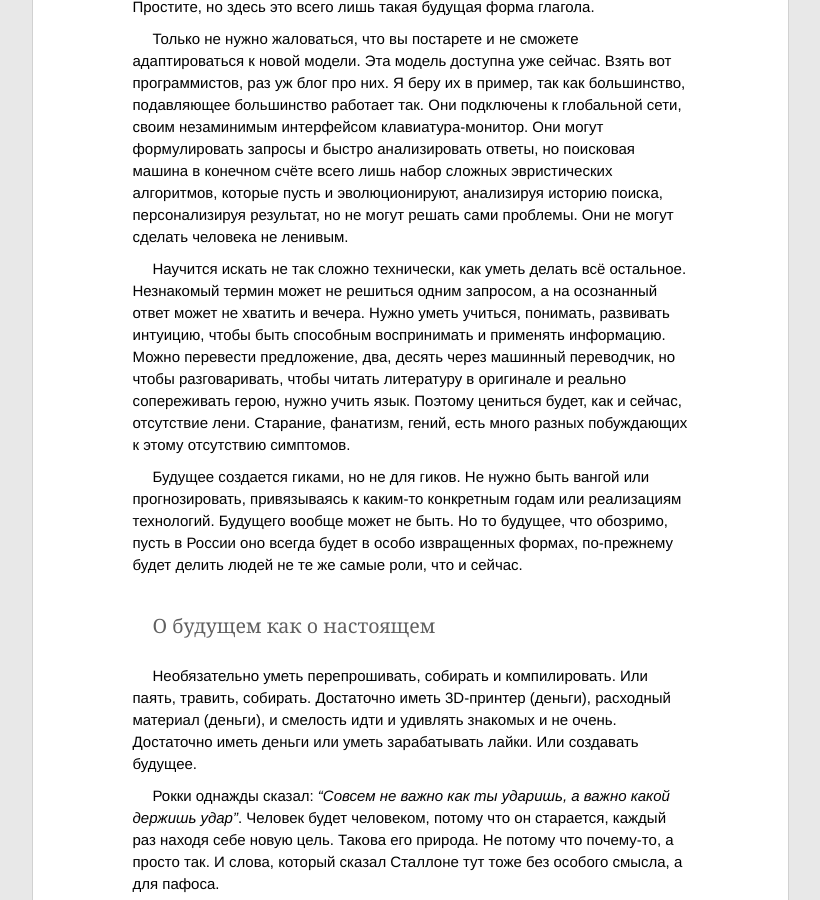
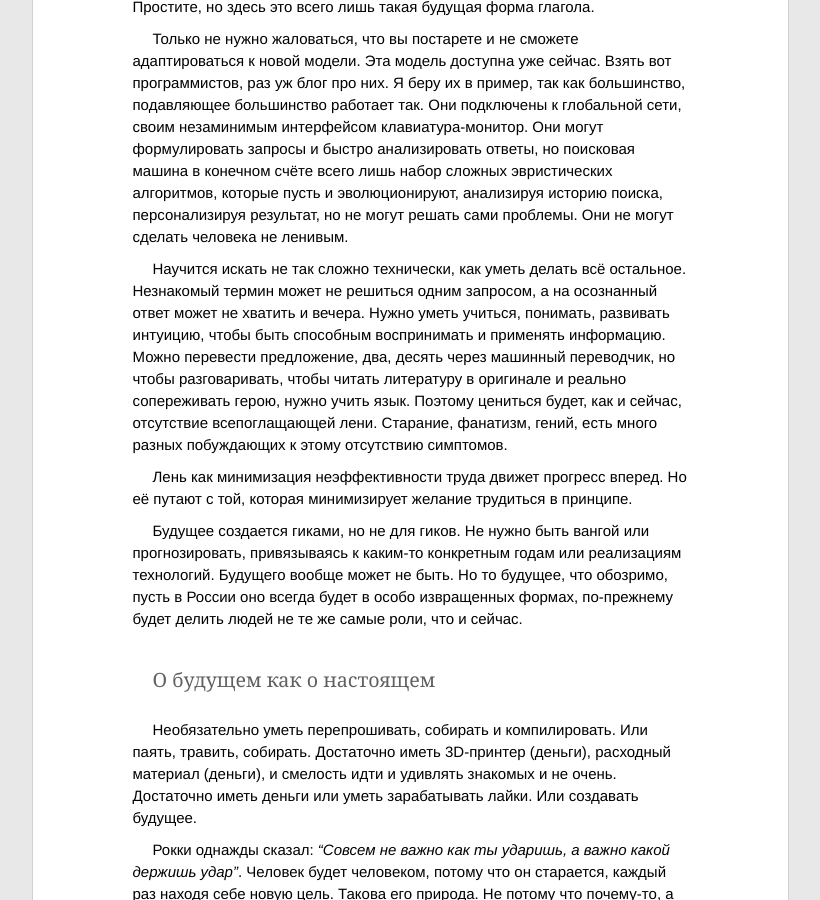
Before and after one commit to ptmt/ptmt.github.com, a Jekyll site: the page built from _posts/2012-07-02-we-are-lazy.md, in a window 1280 px wide and 900 px high, scrolled down 1225 px. Shown: the whole window, without its empty margins (230-1050 px from the left). Built offline with Jekyll 4.4.1, drawn with Linux system fonts in a browser that asks for light colours; Markdown is read by kramdown in place of the engine named in the settings.

Commit message:
Update master

```diff
--- a/_posts/2012-07-02-we-are-lazy.md
+++ b/_posts/2012-07-02-we-are-lazy.md
@@ -22,7 +22,9 @@ title:  Лень будущего
 
 Только не нужно жаловаться, что вы постарете и не сможете адаптироваться к новой модели. Эта модель доступна уже сейчас. Взять вот программистов, раз уж блог про них. Я беру их в пример, так как большинство, подавляющее большинство работает так. Они подключены к глобальной сети, своим незаминимым интерфейсом клавиатура-монитор. Они могут формулировать запросы и быстро анализировать ответы, но поисковая машина в конечном счёте всего лишь набор сложных эвристических алгоритмов, которые пусть и эволюционируют, анализируя историю поиска, персонализируя результат, но не могут решать сами проблемы. Они не могут сделать человека не ленивым.
 
-Научится искать не так сложно технически, как уметь делать всё остальное. Незнакомый термин может не решиться одним запросом, а на осознанный ответ может не хватить и вечера. Нужно уметь учиться, понимать, развивать интуицию, чтобы быть способным воспринимать и применять информацию. Можно перевести предложение, два, десять через машинный переводчик, но чтобы разговаривать, чтобы читать литературу в оригинале и реально сопереживать герою, нужно учить язык. Поэтому цениться будет, как и сейчас, отсутствие лени. Старание, фанатизм, гений, есть много разных побуждающих к этому отсутствию симптомов.
+Научится искать не так сложно технически, как уметь делать всё остальное. Незнакомый термин может не решиться одним запросом, а на осознанный ответ может не хватить и вечера. Нужно уметь учиться, понимать, развивать интуицию, чтобы быть способным воспринимать и применять информацию. Можно перевести предложение, два, десять через машинный переводчик, но чтобы разговаривать, чтобы читать литературу в оригинале и реально сопереживать герою, нужно учить язык. Поэтому цениться будет, как и сейчас, отсутствие всепоглащающей лени. Старание, фанатизм, гений, есть много разных побуждающих к этому отсутствию симптомов.
+
+Лень как минимизация неэффективности труда движет прогресс вперед. Но её путают с той, которая минимизирует желание трудиться в принципе.
 
 Будущее создается гиками, но не для гиков. Не нужно быть вангой или прогнозировать, привязываясь к каким-то конкретным годам или реализациям технологий. Будущего вообще может не быть. Но то будущее, что обозримо, пусть в России оно всегда будет в особо извращенных формах, по-прежнему будет делить людей не те же самые роли, что и сейчас.
 
```
